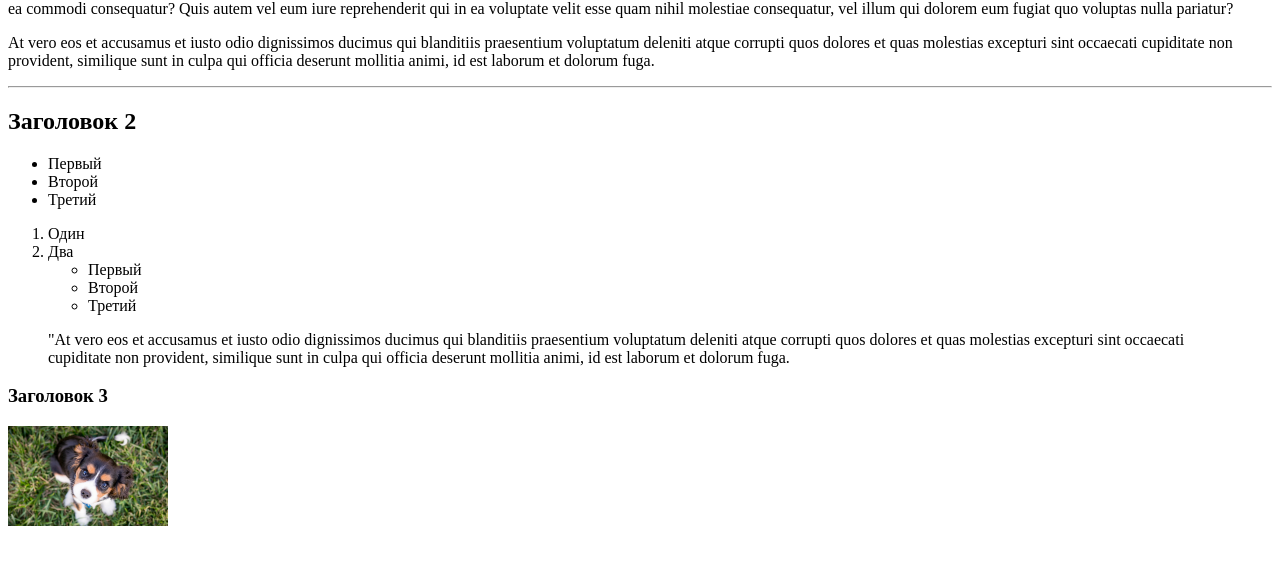
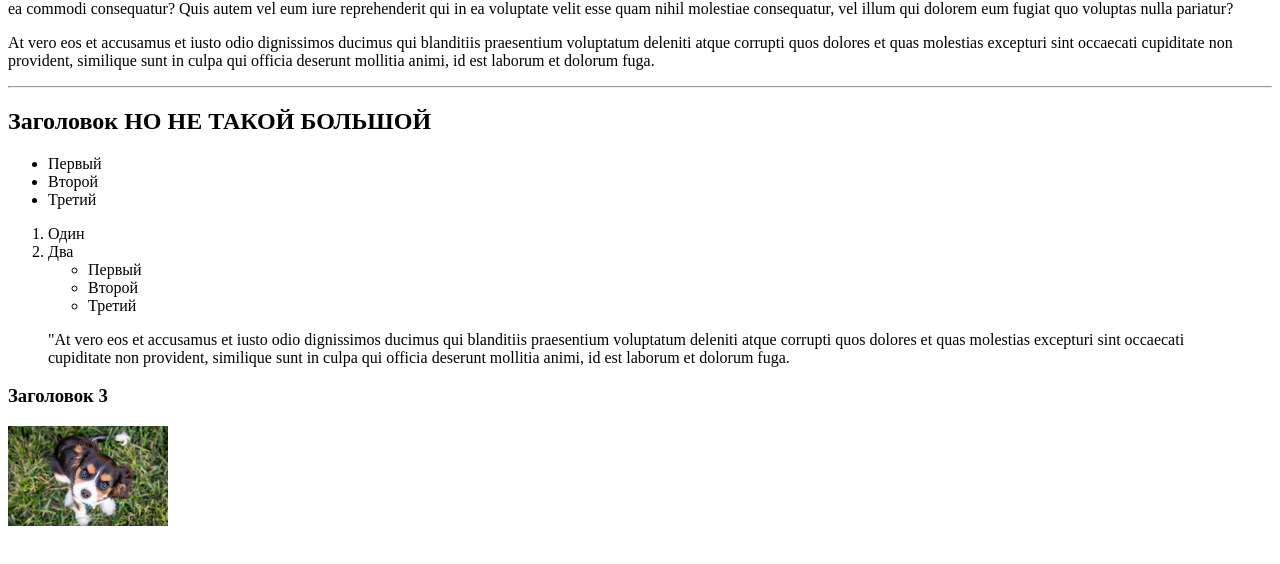
Before and after one commit to msqeee/Lesson1, a plain HTML site: page index.html in a window 1280 px wide. Shown: the part 152-716 px from the top of the page. Drawn offline with Linux system fonts and the light colour scheme.

Commit message:
бЛЬШОЙ

```diff
--- a/index.html
+++ b/index.html
@@ -9,7 +9,7 @@
     <p>Sed ut <strong>perspiciatis</strong> unde omnis iste natus error sit <em>voluptatem accusantium</em> doloremque laudantium, totam rem aperiam, eaque ipsa quae ab illo inventore veritatis et quasi architecto beatae vitae dicta sunt explicabo. Nemo enim ipsam voluptatem quia voluptas sit aspernatur aut odit aut fugit, <br>sed quia consequuntur magni dolores eos qui ratione voluptatem sequi nesciunt. Neque porro quisquam est, qui dolorem ipsum quia dolor sit amet, consectetur, <a href="https://ru.lipsum.com" title="Открыть в новом окне" target="_blank">dipisci velit</a>, sed quia non numquam eius modi tempora incidunt ut labore et dolore magnam aliquam quaerat voluptatem. Ut enim ad minima veniam, quis nostrum exercitationem ullam corporis suscipit laboriosam, nisi ut aliquid ex ea commodi consequatur? Quis autem vel eum iure reprehenderit qui in ea voluptate velit esse quam nihil molestiae consequatur, vel illum qui dolorem eum fugiat quo voluptas nulla pariatur?</p>
     <p>At vero eos et accusamus et iusto odio dignissimos ducimus qui blanditiis praesentium voluptatum deleniti atque corrupti quos dolores et quas molestias excepturi sint occaecati cupiditate non provident, similique sunt in culpa qui officia deserunt mollitia animi, id est laborum et dolorum fuga.</p>
     <hr>
-    <h2>Заголовок 2</h2>
+    <h2>Заголовок НО НЕ ТАКОЙ БОЛЬШОЙ</h2>
     <ul>
       <li>Первый</li>
       <li>Второй</li>
```
